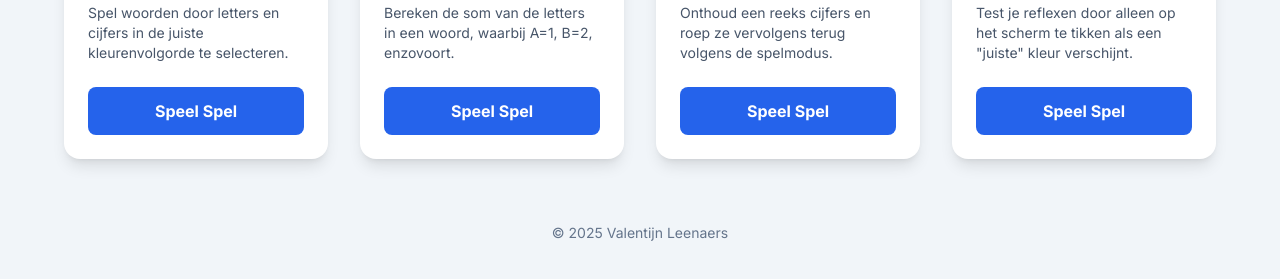
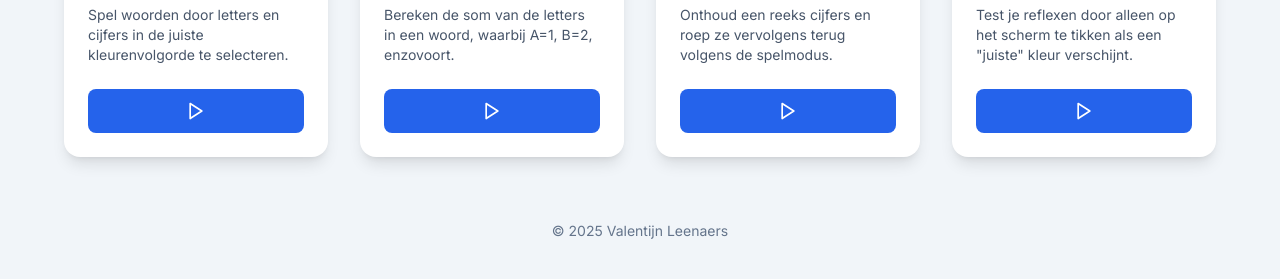
Before and after one commit to vl09/cognitive-games, a plain HTML site: page index.html in a window 1280 px wide. Shown: the part 487-766 px from the top of the page. Drawn offline with nearby package versions, Linux system fonts and the light colour scheme.

Commit message:
Update index.html

```diff
--- a/index.html
+++ b/index.html
@@ -135,7 +135,6 @@
                     game3_desc: "Onthoud een reeks cijfers en roep ze vervolgens terug volgens de spelmodus.",
                     game4_title: "Kleurenflits Spel",
                     game4_desc: "Test je reflexen door alleen op het scherm te tikken als een \"juiste\" kleur verschijnt.",
-                    play_btn: "Speel Spel",
                     footer_text: "© 2025 Valentijn Leenaers"
                 },
                 en: {
@@ -150,7 +149,6 @@
                     game3_desc: "Memorize a sequence of numbers, then recall them according to the game mode.",
                     game4_title: "Color Reaction Game",
                     game4_desc: "Test your reflexes by tapping the screen only when a \"correct\" color appears.",
-                    play_btn: "Play Game",
                     footer_text: "© 2025 Valentijn Leenaers"
                 }
             };
@@ -178,19 +176,15 @@
                 // Update game cards
                 document.getElementById('game1-title').textContent = t.game1_title;
                 document.getElementById('game1-desc').textContent = t.game1_desc;
-                document.getElementById('game1-btn').textContent = t.play_btn;
 
                 document.getElementById('game2-title').textContent = t.game2_title;
                 document.getElementById('game2-desc').textContent = t.game2_desc;
-                document.getElementById('game2-btn').textContent = t.play_btn;
 
                 document.getElementById('game3-title').textContent = t.game3_title;
                 document.getElementById('game3-desc').textContent = t.game3_desc;
-                document.getElementById('game3-btn').textContent = t.play_btn;
 
                 document.getElementById('game4-title').textContent = t.game4_title;
                 document.getElementById('game4-desc').textContent = t.game4_desc;
-                document.getElementById('game4-btn').textContent = t.play_btn;
 
                 // Update footer
                 document.getElementById('footer-text').textContent = t.footer_text;
```
